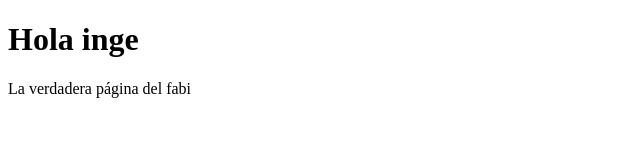
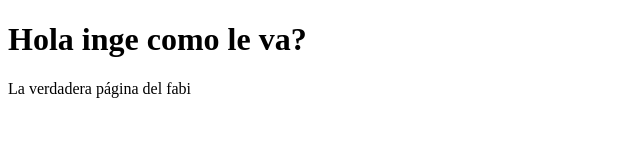
Before and after one commit to Favofrito3/PaginaPruebas, a plain HTML site: page index.html in a window 1280 px wide. Shown: the whole page, without its empty margins (0-640 px from the left). Drawn offline with Linux system fonts and the light colour scheme.

Commit message:
chore: inge

```diff
--- a/index.html
+++ b/index.html
@@ -6,7 +6,7 @@
     <title>PaginaPruebas</title>
 </head>
 <body>
-    <h1>Hola inge</h1>
+    <h1>Hola inge como le va?</h1>
     <p>La verdadera página del fabi</p>
 </body>
 </html>
```
